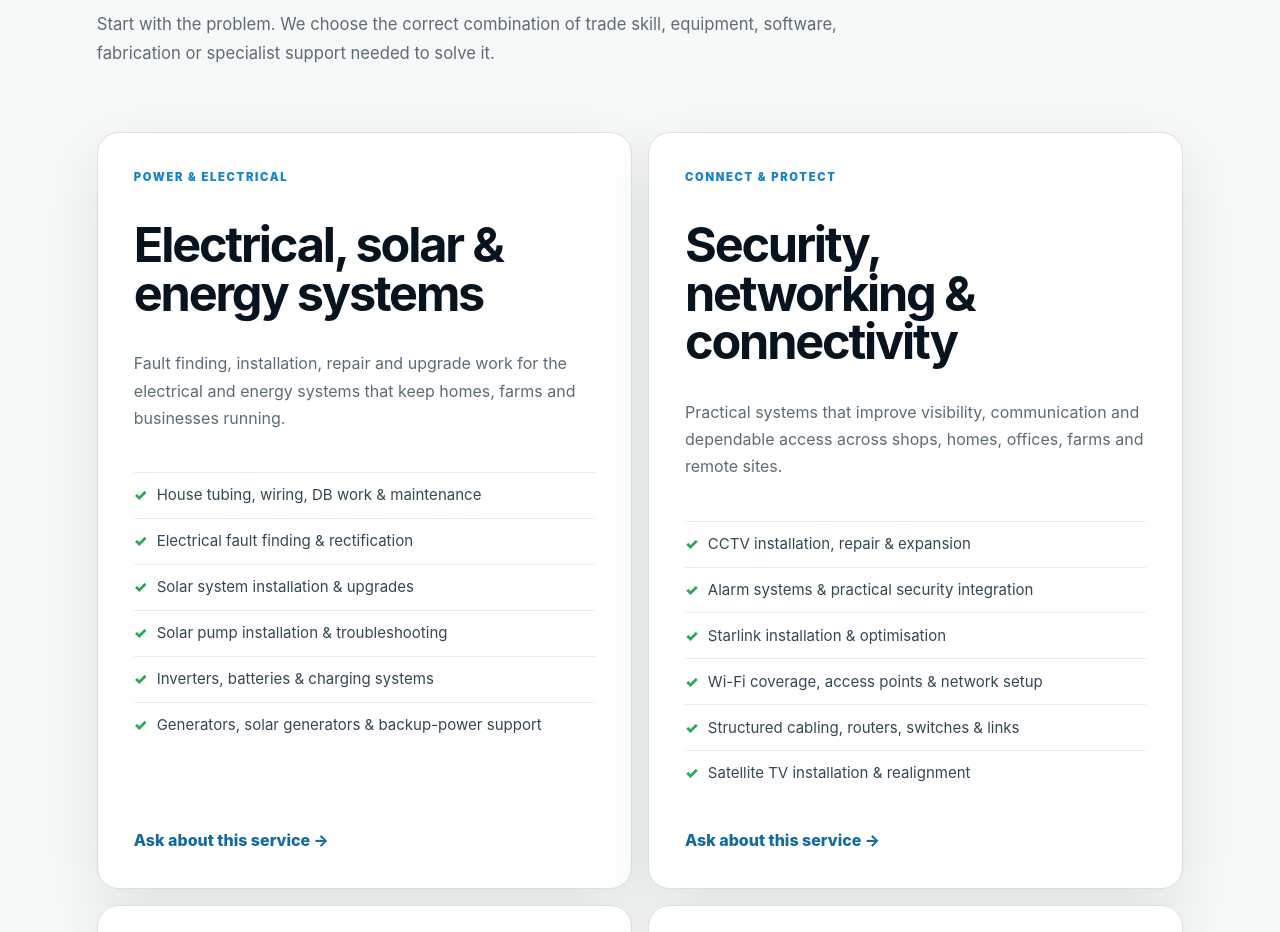
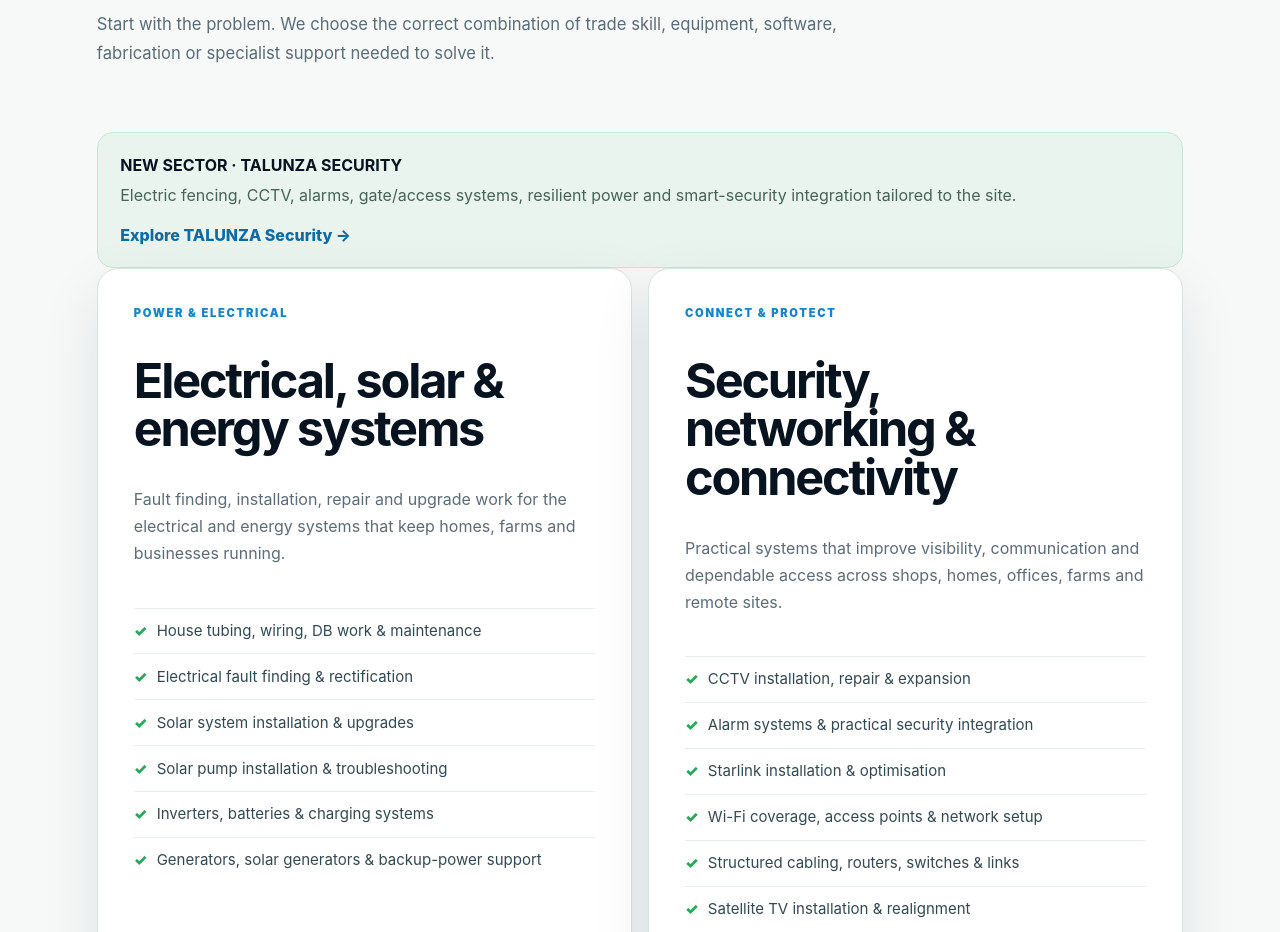
Before and after one commit to terysoft/talunza-technical-services-web, a Next.js app: page /talunza-technical-services-web/ in a window 1280 px wide. Shown: the part 2106-3038 px from the top of the page. Built offline with nearby package versions, Linux system fonts and the light colour scheme.

Commit message:
feat(security): connect existing technical catalogue to TALUNZA Security [skip ci]

```diff
--- a/app/page.tsx
+++ b/app/page.tsx
@@ -119,6 +119,7 @@ export default function HomePage() {
 
       <section id="services" className="section servicesSection">
         <div className="sectionHead"><p className="eyebrow dark">WHAT WE DO</p><h2>One technical team route. Multiple practical capabilities.</h2><p>Start with the problem. We choose the correct combination of trade skill, equipment, software, fabrication or specialist support needed to solve it.</p></div>
+        <div className="evidenceBox"><strong>NEW SECTOR · TALUNZA SECURITY</strong><p>Electric fencing, CCTV, alarms, gate/access systems, resilient power and smart-security integration tailored to the site. <a className="textLink" href={assetBase + '/security/'}>Explore TALUNZA Security →</a></p></div>
         <div className="serviceGrid">{serviceGroups.map((group) => <article className="serviceCard" key={group.title}><p className="cardKicker">{group.kicker}</p><h3>{group.title}</h3><p>{group.copy}</p><ul>{group.items.map((item) => <li key={item}>{item}</li>)}</ul><a href={wa(`Hello Talunza. I need help with ${group.title.toLowerCase()}. My location is: ____. The problem is: ____.`)}>Ask about this service →</a></article>)}</div>
       </section>
 
```
